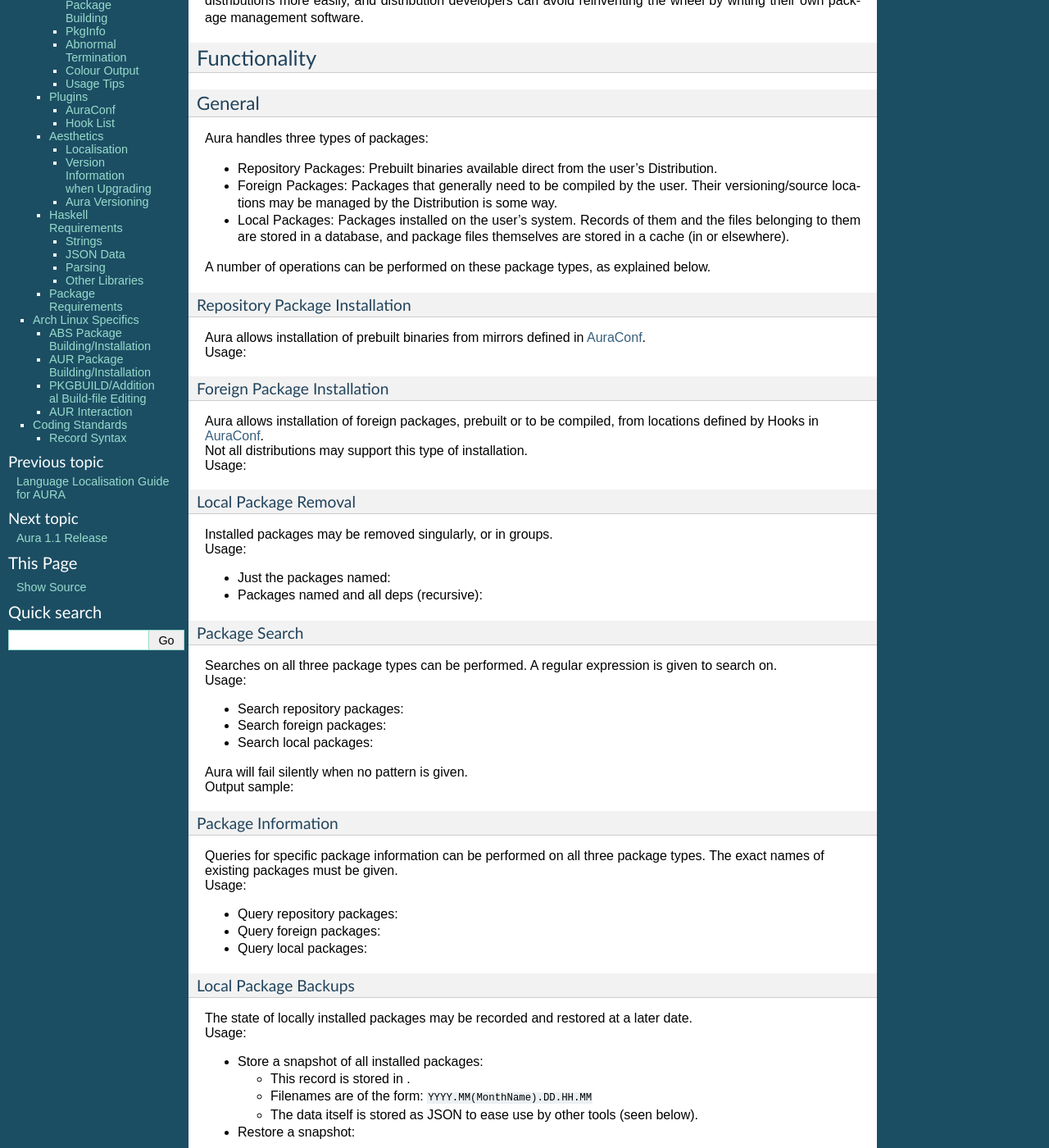
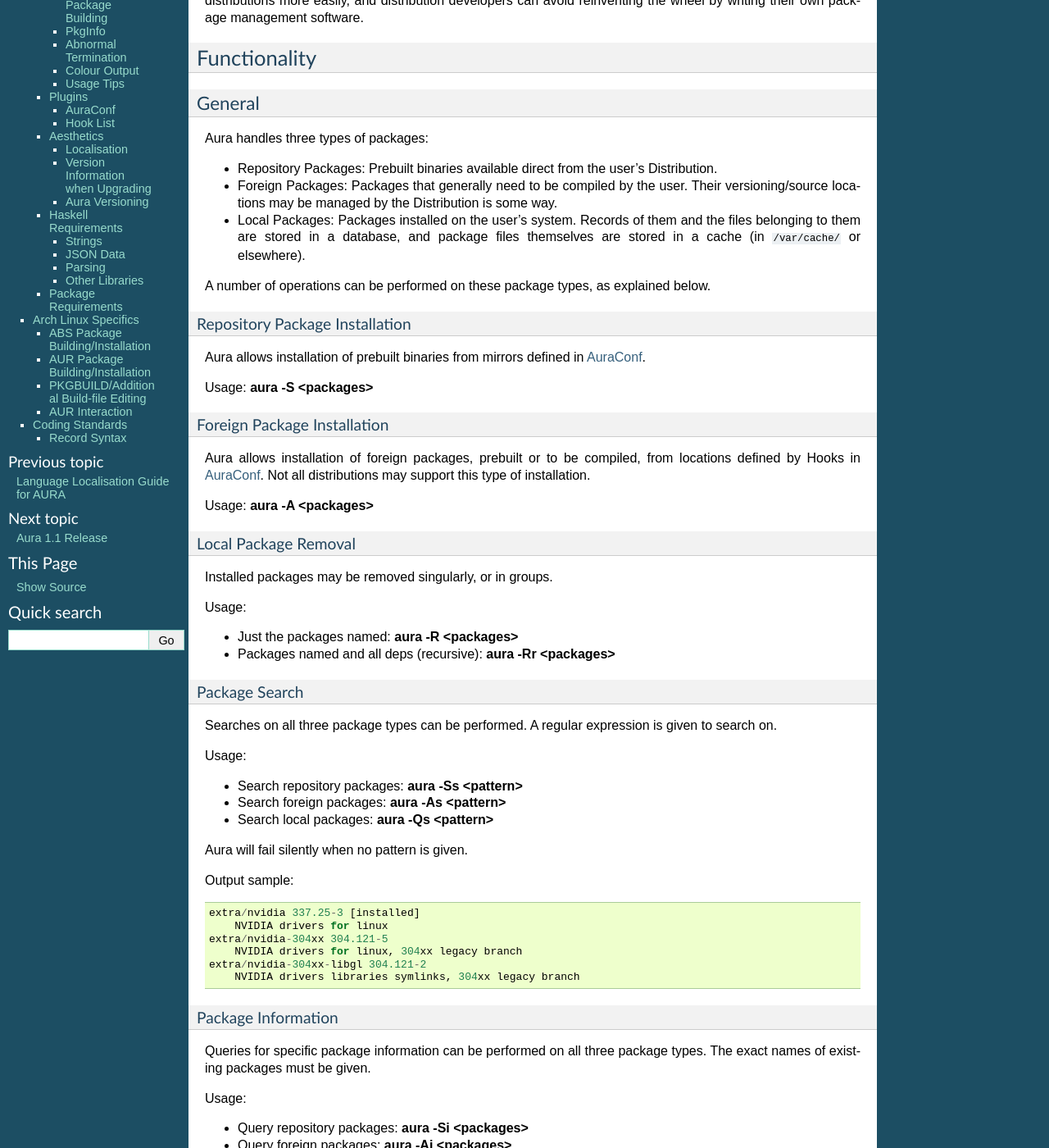
Before and after one commit to fosskers/aura, a Sphinx documentation site: the page built from doc/source/design.rst, in a window 1280 px wide and 1400 px high, scrolled down 492 px. Shown: the whole window at 82% size. Built offline with Sphinx 7.4.7, drawn with Linux system fonts in a browser that asks for light colours; some of the changed text lies outside the part shown.

Commit message:
Second pass: - got rid of `\colorbox` declarations, as rst roles fulfill this purpose. - converted command invokation examples accordingly

```diff
--- a/doc/source/conf.py
+++ b/doc/source/conf.py
@@ -191,7 +191,7 @@
 latex_elements = {
     "inputenc": "",
     "utf8extra": "",
-    "taleofcontents": "\\tableofcontents",
+    "tableofcontents": "\\tableofcontents",
 
 
 # The paper size ('letterpaper' or 'a4paper').
--- a/doc/source/design.rst
+++ b/doc/source/design.rst
@@ -35,13 +35,6 @@
 Functionality
 =============
 
-.. raw:: latex
-
-   \colorbox{GreenYellow}{Paths are GreenYellow.}\\
-   \colorbox{SkyBlue}{Haskell function signatures are SkyBlue.}\\
-   \colorbox{Apricot}{CLI flags/commands are Apricot.}
-   \colorbox{Red}{TODOs / Decisions to make.}
-
 General
 -------
 
@@ -54,9 +47,9 @@
    user. Their versioning/source locations may be managed by the
    Distribution is some way.
 
--  Local Packages: Packages installed on the user’s system. Records of
-   them and the files belonging to them are stored in a database, and
-   package files themselves are stored in a cache (in or elsewhere).
+-  Local Packages: Packages installed on the user’s system. Records of them and
+   the files belonging to them are stored in a database, and package files
+   themselves are stored in a cache (in :file:`/var/cache/` or elsewhere).
 
 A number of operations can be performed on these package types, as
 explained below.
@@ -64,101 +57,100 @@
 Repository Package Installation
 ~~~~~~~~~~~~~~~~~~~~~~~~~~~~~~~
 
-| Aura allows installation of prebuilt binaries from mirrors defined in
-  :ref:`auraconf`.
-| Usage:
+Aura allows installation of prebuilt binaries from mirrors defined in
+:ref:`auraconf`.
+
+Usage: :command:`aura -S <packages>`
 
 Foreign Package Installation
 ~~~~~~~~~~~~~~~~~~~~~~~~~~~~
 
-| Aura allows installation of foreign packages, prebuilt or to be
-  compiled, from locations defined by Hooks in :ref:`auraconf`.
-| Not all distributions may support this type of installation.
-| Usage:
+Aura allows installation of foreign packages, prebuilt or to be compiled, from
+locations defined by Hooks in :ref:`auraconf`.  Not all distributions may
+support this type of installation.
+
+Usage: :command:`aura -A <packages>`
 
 Local Package Removal
 ~~~~~~~~~~~~~~~~~~~~~
 
-| Installed packages may be removed singularly, or in groups.
-| Usage:
+Installed packages may be removed singularly, or in groups.
 
--  Just the packages named:
+Usage:
 
--  Packages named and all deps (recursive):
+-  Just the packages named: :command:`aura -R <packages>`
+
+-  Packages named and all deps (recursive): :command:`aura -Rr <packages>`
 
 Package Search
 ~~~~~~~~~~~~~~
 
-| Searches on all three package types can be performed. A regular
-  expression is given to search on.
-| Usage:
+Searches on all three package types can be performed. A regular
+expression is given to search on.
 
--  Search repository packages:
+Usage:
 
--  Search foreign packages:
+-  Search repository packages: :command:`aura -Ss <pattern>`
 
--  Search local packages:
+-  Search foreign packages: :command:`aura -As <pattern>`
 
-| Aura will fail silently when no pattern is given.
-| Output sample:
+-  Search local packages: :command:`aura -Qs <pattern>`
 
-.. raw:: latex
+Aura will fail silently when no pattern is given.
 
-   \begin{shaded}
-   \begin{verbatim}
+Output sample::
+
    extra/nvidia 337.25-3 [installed]
        NVIDIA drivers for linux
    extra/nvidia-304xx 304.121-5
        NVIDIA drivers for linux, 304xx legacy branch
    extra/nvidia-304xx-libgl 304.121-2
        NVIDIA drivers libraries symlinks, 304xx legacy branch
-   \end{verbatim}
-   \end{shaded}
 
 Package Information
 ~~~~~~~~~~~~~~~~~~~
 
-| Queries for specific package information can be performed on all three
-  package types. The exact names of existing packages must be given.
-| Usage:
+Queries for specific package information can be performed on all three
+package types. The exact names of existing packages must be given.
 
--  Query repository packages:
+Usage:
 
--  Query foreign packages:
+-  Query repository packages: :command:`aura -Si <packages>`
 
--  Query local packages:
+-  Query foreign packages: :command:`aura -Ai <packages>`
+
+-  Query local packages: :command:`aura -Qi <packages>`
 
 Local Package Backups
 ~~~~~~~~~~~~~~~~~~~~~
 
-| The state of locally installed packages may be recorded and restored
-  at a later date.
-| Usage:
+The state of locally installed packages may be recorded and restored
+at a later date.
 
--  Store a snapshot of all installed packages:
+Usage:
 
-   -  This record is stored in .
+-  Store a snapshot of all installed packages: :command:`aura -B`
 
-   -  Filenames are of the form: ``YYYY.MM(MonthName).DD.HH.MM``
+   -  This record is stored in :file:`/var/cache/aura/states`.
 
-   -  The data itself is stored as JSON to ease use by other tools (seen
-      below).
+   -  Filenames are of the form: ``YYYY.MM(MonthName).DD.HH.MM``.
 
--  Restore a snapshot:
+   -  The data itself is stored as JSON to ease use by :ref:`other <other>`
+      tools.
 
-.. raw:: latex
+-  Restore a snapshot: :command:`aura -Br`
 
-   \begin{shaded}
-   \begin{lstlisting}[language=haskell]
-   { ``date'': ``2014-04-09'',
-     ``time'': ``20:00'',
-     ``packages'': [ { ``pkgname'': ``alsa-lib'',
-                       ``version'': ``1.0.27.2-1'' },
+.. code-block:: javascript
+
+   { "date": "2014-04-09",
+     "time": "20:00",
+     "packages": [ { "pkgname": "alsa-lib",
+                       "version": "1.0.27.2-1" },
                    // more packages here
                    ]
    }
-   \end{lstlisting}
-   \end{shaded}
+
+.. _other:
 
 Other
 -----
```
